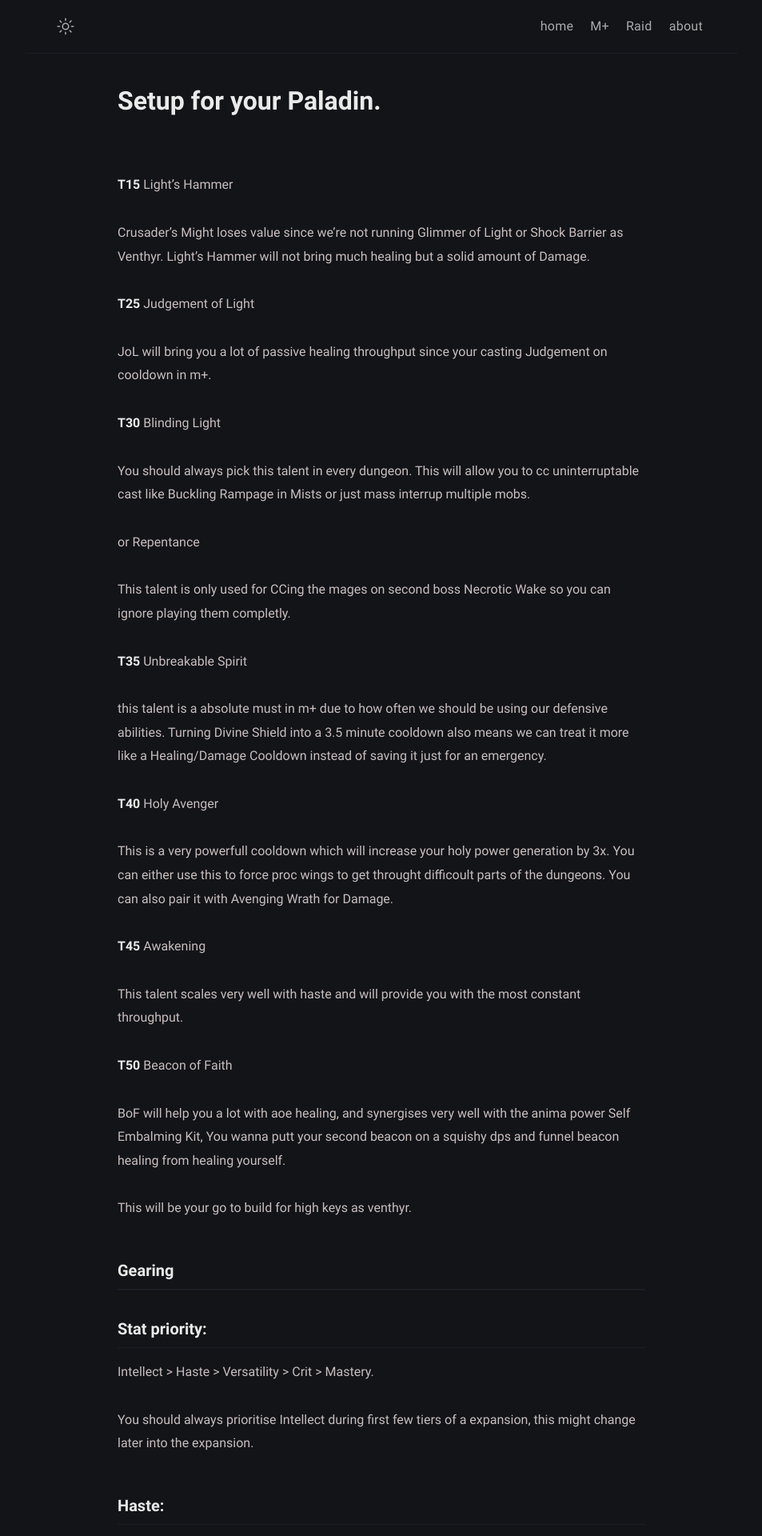
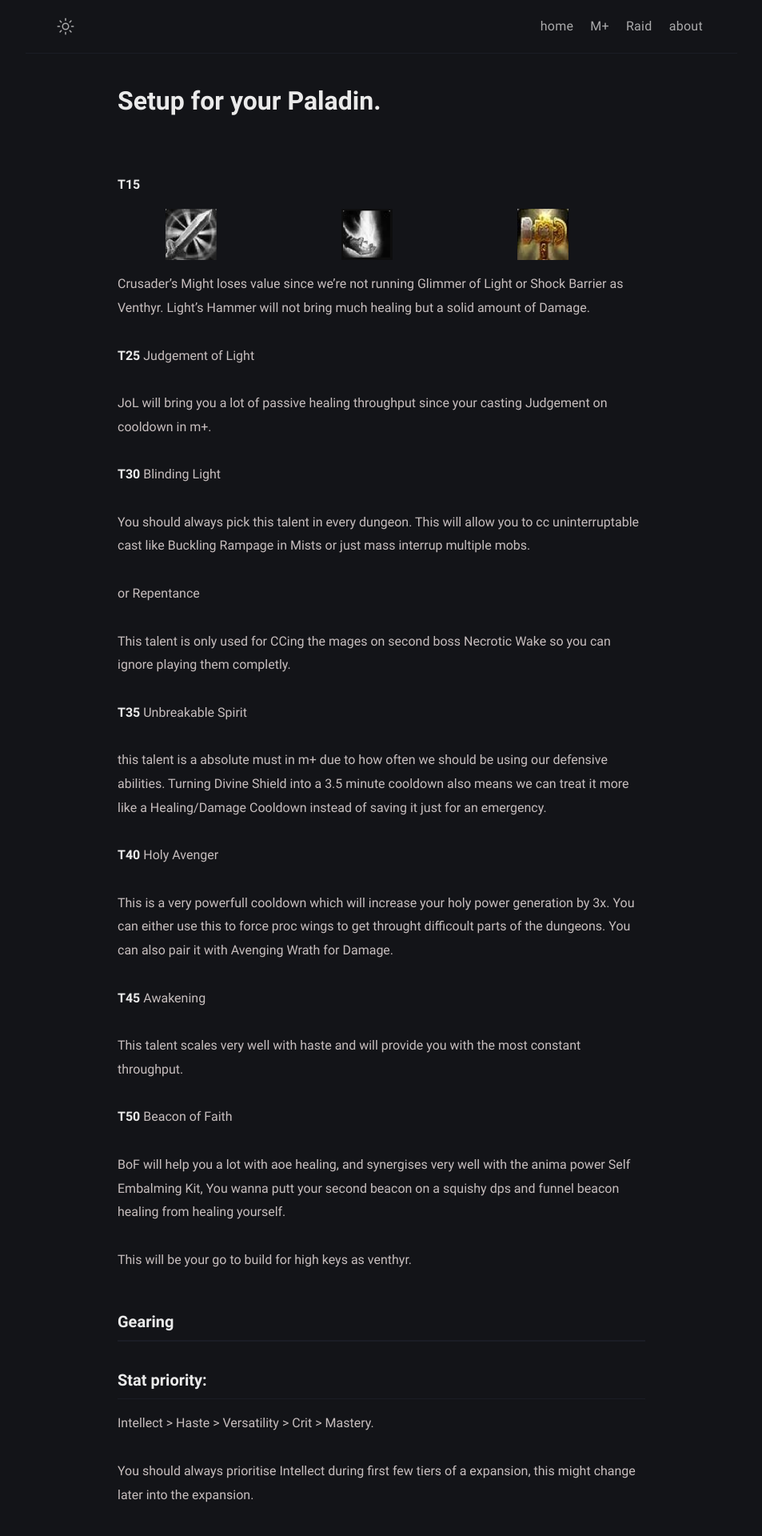
Before and after one commit to BetterThanWowhead/BetterThanWowhead.github.io, a Jekyll site: the page built from pages/M+/talents.md, in a window 1280 px wide. Shown: the top 1920 px of the page at 80% size, without its empty margins (163-1116 px from the left). Built offline with Jekyll 4.4.1, drawn with Linux system fonts in a browser that asks for light colours; a script that is not in the unit is left out.

Commit message:
added wowhead tooltips and first example for talent images

```diff
--- a/_data/menus.yml
+++ b/_data/menus.yml
@@ -4,6 +4,8 @@
 - title: M+
   url: /M+/
   subfolderitems:
+    - title: Overview
+      url: /M+/
     - title: Talents/Gearing/Soulbinds
       url: /M+/talents
     - title: Cooldown management
--- a/_layouts/post.html
+++ b/_layouts/post.html
@@ -27,6 +27,8 @@ layout: compress
 
     setTimeout(() => body.classList.remove("notransition"), 75);
   </script>
+  <script>const whTooltips = {colorLinks: true, iconizeLinks: true, renameLinks: true};</script>
+  <script src="https://wow.zamimg.com/widgets/power.js"></script>
 
   {% include navbar.html %}
   <div class="wrapper post">
--- a/_sass/klise/_layout.scss
+++ b/_sass/klise/_layout.scss
@@ -304,6 +304,15 @@
   }
 }
 
+.row {
+  display: flex;
+}
+
+.column {
+  flex: 33.33%;
+  margin-left: 60px;
+}
+
 // Footer
 .footer {
   margin-top: 8em;
--- a/pages/M+/talents.md
+++ b/pages/M+/talents.md
@@ -2,10 +2,21 @@
 title: Setup for your Paladin.
 permalink: /M+/talents
 layout: post
+---
 
----
 **T15**
-Light’s Hammer
+
+<div class="row">
+  <div class="column">
+    <img src="/assets/img/talents/1_1g.png" style="width:40%">
+  </div>
+  <div class="column">
+    <img src="/assets/img/talents/1_2g.png" style="width:40%">
+  </div>
+  <div class="column">
+    <img src="/assets/img/talents/1_3.jpg" style="width:40%">
+  </div>
+</div>
 
 Crusader’s Might loses value since we’re not running Glimmer of Light or Shock Barrier as Venthyr. Light’s Hammer will not bring much healing but a solid amount of Damage.
 
@@ -18,7 +29,6 @@ JoL will bring you a lot of passive healing throughput since your casting Judgem
 Blinding Light
 
 You should always pick this talent in every dungeon. This will allow you to cc uninterruptable cast like Buckling Rampage in Mists or just mass interrup multiple mobs.
-
 
 or Repentance
 
@@ -47,7 +57,9 @@ BoF will help you a lot with aoe healing, and synergises very well with the anim
 This will be your go to build for high keys as venthyr.
 
 ### **Gearing**
+
 ---
+
 ### **Stat priority:**
 
 Intellect > Haste > Versatility > Crit > Mastery.
@@ -56,25 +68,32 @@ You should always prioritise Intellect during first few tiers of a expansion, th
 
 ### **Haste:**
 
- is our strongest secondary because holy power generation. There’s no breakpoints or softcaps stack it until mana becomes a issue.
+is our strongest secondary because holy power generation. There’s no breakpoints or softcaps stack it until mana becomes a issue.
 
 ### **Versatility:**
 
- is our second best stat because it gives us the highest Damage/Healing throughput also provides us with a solid amount of Damage Reduction.
+is our second best stat because it gives us the highest Damage/Healing throughput also provides us with a solid amount of Damage Reduction.
+
 ### **Critical Strike:**
+
 Since we rarely use Infusion of Light procs Critical Strike loses a lot of value but still provides a decent amount of Healing/damage throughput which putts it Above Mastery.
 
 ### **Mastery:**
+
 Mastery is still a solid choice for raw healing throughput. But it has no effect on our damage, which in Mythic+ is the biggest part of what we do. The healing it contributes is also too deepent on comp composition and positioning.
 
 ### **Best Legendarys:**
+
 ---
+
 Mad Paragon will be your best legendary for Venthyr as it will greatly increase our damage we do inside Ashen Hallow.
 
 Shock Barrier is our strongest healing legendary in m+ and are also 100% passive, This would be your legendary if you wan’t more healing.
 
 ### **On use Trinkets:**
+
 ---
+
 [Soulletting Ruby](https://www.wowhead.com/item=178809/soulletting-ruby?bonus=6805:1472)
 This is a very strong on use trinket since it lines up with wings (Do not keybind this into wings) since you wanna use it on a low health target whenever you can.
 
@@ -90,7 +109,9 @@ Is your strongest passive trinket since it provides you the most amount of stats
 Will be your second best passive trinket if you dont have Ocular Gland because it provides you with either Haste or Crit (deepnding on your food buff) you should ideally have it sett to Haste at all time.
 
 ### **Soulbinds:**
+
 ---
+
 You go to soulbind should be theotar since its the highest damage soulbind for your entire grp because Wastelands Propreity also it gives you 3% tea that will either give you Intellect, Haste, Vers or crit.
 
 Your setup should look something like this [Thetotar Soulbind.](https://www.wowhead.com/soulbind-calc/venthyr/theotar-the-mad-duke/paladin/Awa-774CBS1ECBUtdAgSBTD0CCUwEAgiFStjCDUsqgg) You should change Echoing Blessing for Pure Concentration conduit for Mists of Tirna Scithe because you will reduce the fear effect on first boss by one second if your conduit is maxed out. And also play Wrench Evil instead of Echoing Blessing for Necrotic Wake and Plaguefall.
@@ -99,9 +120,10 @@ If you pug 24+ keys you can also play General Draven as a soulbind this will pro
 
 Your setup should look something like this [General Draven Soulbind.](https://www.wowhead.com/soulbind-calc/venthyr/general-draven/paladin/AwaWb5YCFS1ECCUtdAgSBTD0CCUwEAghBStjCA)
 
+### **Enchant and Gems:**
 
-### **Enchant and Gems:**
 ---
+
 Ring:
 [Tenet of Haste](https://www.wowhead.com/spell=309617/tenet-of-haste) or [Tenet of Versatility](https://www.wowhead.com/spell=309619/tenet-of-versatility) depending on your gear.
 
@@ -123,13 +145,14 @@ Armor Kit: [Heavy Desolate Armor Kit](https://www.wowhead.com/item=172347/heavy-
 Gems: [Quick Jewel Cluster](https://www.wowhead.com/item=173128/quick-jewel-cluster) or [Versatile Jewel Cluster](https://www.wowhead.com/item=173129/versatile-jewel-cluster) depending on your gear.
 
 ### **Consumables:**
+
 ---
+
 Flask: [Spectral Flask of Power](https://www.wowhead.com/item=171276/spectral-flask-of-power)
 
 Food: [Feast of Gluttonous Hedonism](https://www.wowhead.com/item=172043/feast-of-gluttonous-hedonism) or [Tenebrous Crown Roast Aspic](https://www.wowhead.com/spell=308405/tenebrous-crown-roast-aspic) if you don't wan't to spend gold on a feast.
 
 Damage Potion: [Potion of Spectral Intellect](https://www.wowhead.com/item=171273/potion-of-spectral-intellect) or [Potion of Phantom Fire](https://www.wowhead.com/item=171349/potion-of-phantom-fire) for single target (if you're kyrian).
-
 
 Mana Potion: [Spiritual Mana Potion](https://www.wowhead.com/item=171268/spiritual-mana-potion) Keep in mind this shares cooldown with invisibility potion.
 
@@ -138,7 +161,9 @@ Health Potion: [Cosmic Healing Potion](https://ptr.wowhead.com/item=187802/cosmi
 Invisibility Potion: [Potion of the Hidden Spirit](https://www.wowhead.com/item=171266/potion-of-the-hidden-spirit).
 
 ### **Professions:**
+
 ---
+
 Engineering:
 
 Having this is a absolute must as a Holy Paladin in m+, since it provides you with a battle ress [Disposable Spectrophasic Reanimator](https://www.wowhead.com/item=184308/disposable-spectrophasic-reanimator), also a useful belt enchants like [Dimensional Shifter](https://www.wowhead.com/spell=310495/dimensional-shifter) If you would run out of potions or press it accidently without thinking.
```
Also changed, not shown: pages/M+/dungeon.md (+15 -4 lines), _posts/apa-itu-shell/bestow_faith.webp (added), _posts/apa-itu-shell/test.jpg (added), assets/img/talents/1_1.jpg (added), assets/img/talents/1_1g.png (added), assets/img/talents/1_2.png (added), assets/img/talents/1_2g.png (added), assets/img/talents/1_3.jpg (added).
